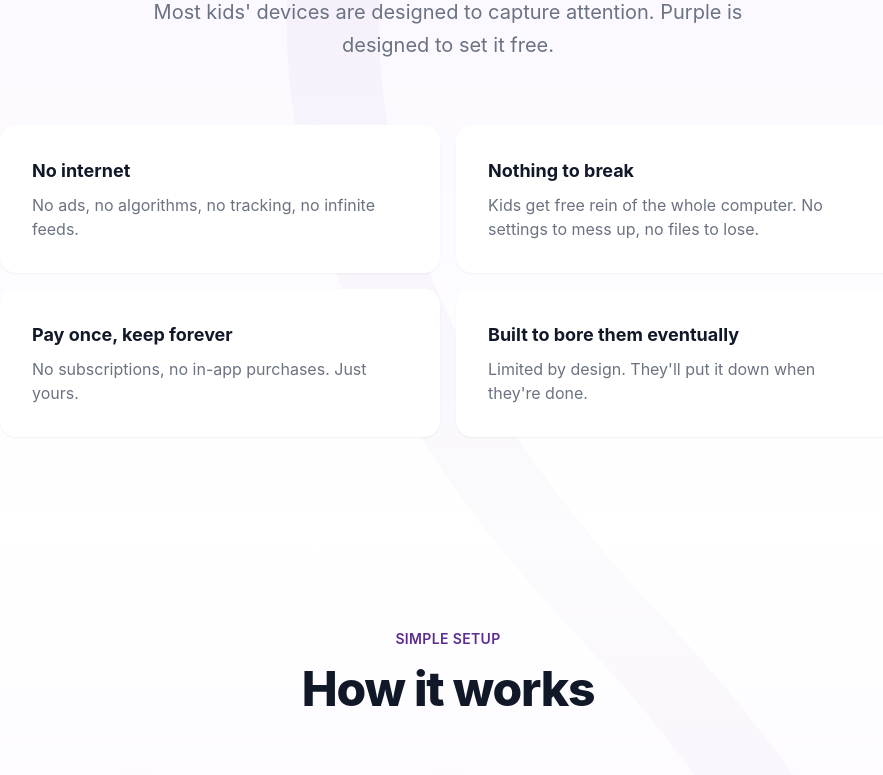
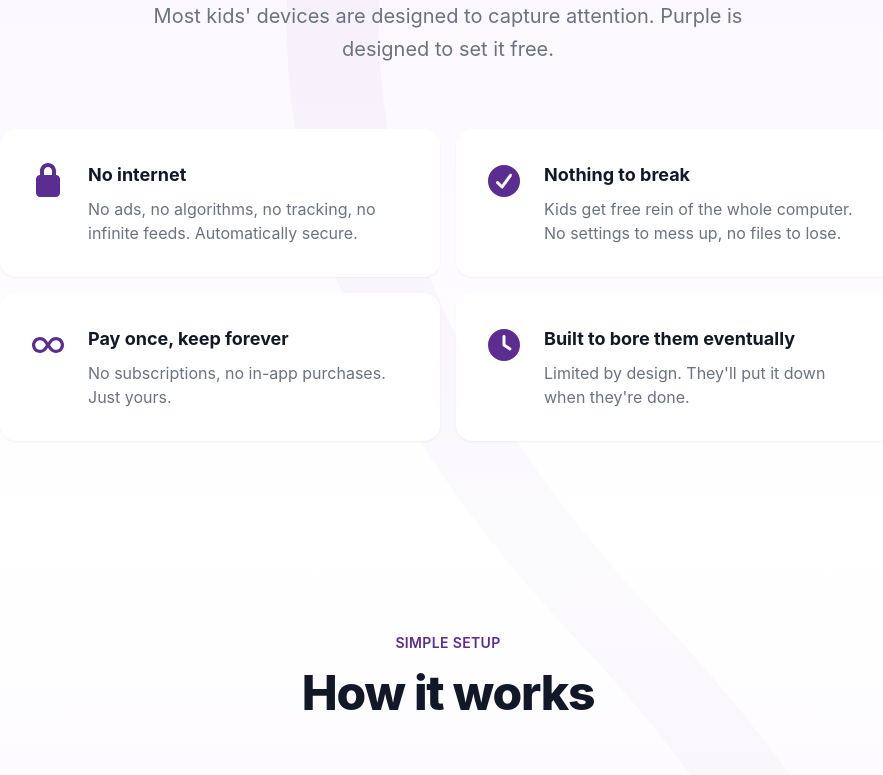
Before and after one commit to purplecomputerorg/landing, a Next.js app: page / in a window 1280 px wide. Shown: the part 1800-2575 px from the top of the page, without its empty margins (192-1075 px from the left). Built offline with nearby package versions, Linux system fonts and the light colour scheme.

Commit message:
Various copy/icon updates

```diff
--- a/package.json
+++ b/package.json
@@ -11,6 +11,9 @@
     "type-check": "tsc --noEmit"
   },
   "dependencies": {
+    "@fortawesome/fontawesome-svg-core": "^7.1.0",
+    "@fortawesome/free-solid-svg-icons": "^7.1.0",
+    "@fortawesome/react-fontawesome": "^3.1.1",
     "next": "^14.0.4",
     "react": "^18.2.0",
     "react-dom": "^18.2.0"
--- a/src/components/Features.tsx
+++ b/src/components/Features.tsx
@@ -1,3 +1,6 @@
+import { FontAwesomeIcon } from '@fortawesome/react-fontawesome';
+import { faCommentDots, faMusic, faFileLines } from '@fortawesome/free-solid-svg-icons';
+
 export default function Features() {
   return (
     <div className="relative z-20 max-w-5xl mx-auto">
@@ -14,11 +17,8 @@
               <span className="text-purple-primary/40 text-sm">Screenshot coming soon</span>
             </div>
             <div className="p-6">
-              <div className="flex items-center gap-2 mb-2">
-                {/* mdi-chat-question */}
-                <svg className="w-5 h-5 text-purple-primary" viewBox="0 0 24 24" fill="currentColor">
-                  <path d="M12,3C6.5,3 2,6.58 2,11C2,13.13 3.05,15.07 4.75,16.5C4.75,17.1 4.33,18.67 2,21C4.37,20.89 6.64,20 8.47,18.5C9.61,18.83 10.82,19 12,19C17.5,19 22,15.42 22,11C22,6.58 17.5,3 12,3M12.19,5.5C14.22,5.5 15.86,6.93 15.86,8.7C15.86,10.47 14.22,11.89 12.19,11.89H11.5V13.5H10.07V10.89L10.92,10.58C12.25,10.12 13.29,9.5 13.29,8.7C13.29,8 12.59,7.5 11.86,7.5C11.14,7.5 10.43,8 10.43,8.7H9C9,6.93 10.64,5.5 12.19,5.5M10.07,14.58H11.5V16H10.07V14.58Z" />
-                </svg>
+              <div className="flex items-center gap-4 mb-4">
+                <FontAwesomeIcon icon={faCommentDots} className="text-purple-primary" style={{ width: '1.75rem', height: '1.75rem' }} />
                 <h3 className="font-display font-bold text-xl text-gray-900">Ask</h3>
               </div>
               <p className="text-gray-500 leading-relaxed">
@@ -32,11 +32,8 @@
               <span className="text-purple-primary/40 text-sm">Screenshot coming soon</span>
             </div>
             <div className="p-6">
-              <div className="flex items-center gap-2 mb-2">
-                {/* fa-music */}
-                <svg className="w-5 h-5 text-purple-primary" viewBox="0 0 512 512" fill="currentColor">
-                  <path d="M499.1 6.3c8.1 6 12.9 15.6 12.9 25.7v72V368c0 44.2-43 80-96 80s-96-35.8-96-80s43-80 96-80c11.2 0 22 1.6 32 4.6V147L192 223.8V432c0 44.2-43 80-96 80s-96-35.8-96-80s43-80 96-80c11.2 0 22 1.6 32 4.6V200 128c0-14.1 9.3-26.6 22.8-30.7l320-96c9.7-2.9 20.2-1.1 28.3 5z"/>
-                </svg>
+              <div className="flex items-center gap-4 mb-4">
+                <FontAwesomeIcon icon={faMusic} className="text-purple-primary" style={{ width: '1.75rem', height: '1.75rem' }} />
                 <h3 className="font-display font-bold text-xl text-gray-900">Play</h3>
               </div>
               <p className="text-gray-500 leading-relaxed">
@@ -50,11 +47,8 @@
               <span className="text-purple-primary/40 text-sm">Screenshot coming soon</span>
             </div>
             <div className="p-6">
-              <div className="flex items-center gap-2 mb-2">
-                {/* mdi-file-document */}
-                <svg className="w-5 h-5 text-purple-primary" viewBox="0 0 24 24" fill="currentColor">
-                  <path d="M13,9H18.5L13,3.5V9M6,2H14L20,8V20A2,2 0 0,1 18,22H6C4.89,22 4,21.1 4,20V4C4,2.89 4.89,2 6,2M15,18V16H6V18H15M18,14V12H6V14H18Z" />
-                </svg>
+              <div className="flex items-center gap-4 mb-4">
+                <FontAwesomeIcon icon={faFileLines} className="text-purple-primary" style={{ width: '1.75rem', height: '1.75rem' }} />
                 <h3 className="font-display font-bold text-xl text-gray-900">Write</h3>
               </div>
               <p className="text-gray-500 leading-relaxed">
--- a/src/components/Hero.tsx
+++ b/src/components/Hero.tsx
@@ -18,8 +18,11 @@
             <span className="text-purple-primary">they can call their own</span>
           </h1>
 
-          <p className="text-xl sm:text-2xl text-gray-500 mb-12 leading-relaxed max-w-2xl mx-auto">
+          <p className="text-xl sm:text-2xl text-gray-500 mb-4 leading-relaxed max-w-2xl mx-auto">
             Transform your old laptop into a distraction-free space for kids to explore, create, and play.
+          </p>
+          <p className="text-purple-primary font-medium mb-12">
+            Designed for ages 3-8
           </p>
 
           <div className="flex flex-col items-center gap-3">
--- a/src/components/ProblemSolution.tsx
+++ b/src/components/ProblemSolution.tsx
@@ -1,3 +1,6 @@
+import { FontAwesomeIcon } from '@fortawesome/react-fontawesome';
+import { faLock, faCircleCheck, faInfinity, faClock } from '@fortawesome/free-solid-svg-icons';
+
 export default function ProblemSolution() {
   return (
     <div className="relative z-20 max-w-4xl mx-auto">
@@ -13,26 +16,46 @@
         </p>
 
         <div className="grid sm:grid-cols-2 gap-4">
-          <div className="bg-white p-8 rounded-2xl shadow-sm hover:shadow-md transition-shadow">
+          <div className="bg-white p-8 rounded-2xl shadow-sm hover:shadow-md transition-shadow ">
+            <div className="flex items-start gap-6">
+              <FontAwesomeIcon icon={faLock} className="text-purple-primary flex-shrink-0 mt-1" style={{ width: '2rem', height: '2rem' }} />
+              <div>
                 <h3 className="font-display font-bold text-gray-900 mb-2 text-lg">No internet</h3>
-            <p className="text-gray-500">No ads, no algorithms, no tracking, no infinite feeds.</p>
+                <p className="text-gray-500">No ads, no algorithms, no tracking, no infinite feeds. Automatically secure.</p>
+              </div>
+            </div>
           </div>
 
-          <div className="bg-white p-8 rounded-2xl shadow-sm hover:shadow-md transition-shadow">
+          <div className="bg-white p-8 rounded-2xl shadow-sm hover:shadow-md transition-shadow ">
+            <div className="flex items-start gap-6">
+              <FontAwesomeIcon icon={faCircleCheck} className="text-purple-primary flex-shrink-0 mt-1" style={{ width: '2rem', height: '2rem' }} />
+              <div>
                 <h3 className="font-display font-bold text-gray-900 mb-2 text-lg">Nothing to break</h3>
                 <p className="text-gray-500">Kids get free rein of the whole computer. No settings to mess up, no files to lose.</p>
               </div>
+            </div>
+          </div>
 
-          <div className="bg-white p-8 rounded-2xl shadow-sm hover:shadow-md transition-shadow">
+          <div className="bg-white p-8 rounded-2xl shadow-sm hover:shadow-md transition-shadow ">
+            <div className="flex items-start gap-6">
+              <FontAwesomeIcon icon={faInfinity} className="text-purple-primary flex-shrink-0 mt-1" style={{ width: '2rem', height: '2rem' }} />
+              <div>
                 <h3 className="font-display font-bold text-gray-900 mb-2 text-lg">Pay once, keep forever</h3>
                 <p className="text-gray-500">No subscriptions, no in-app purchases. Just yours.</p>
               </div>
+            </div>
+          </div>
 
-          <div className="bg-white p-8 rounded-2xl shadow-sm hover:shadow-md transition-shadow">
+          <div className="bg-white p-8 rounded-2xl shadow-sm hover:shadow-md transition-shadow ">
+            <div className="flex items-start gap-6">
+              <FontAwesomeIcon icon={faClock} className="text-purple-primary flex-shrink-0 mt-1" style={{ width: '2rem', height: '2rem' }} />
+              <div>
                 <h3 className="font-display font-bold text-gray-900 mb-2 text-lg">Built to bore them eventually</h3>
                 <p className="text-gray-500">Limited by design. They'll put it down when they're done.</p>
               </div>
             </div>
           </div>
+        </div>
+    </div>
   );
 }
--- a/src/pages/_app.tsx
+++ b/src/pages/_app.tsx
@@ -1,4 +1,8 @@
 import '@/styles/globals.css'
+import '@fortawesome/fontawesome-svg-core/styles.css'
+import { config } from '@fortawesome/fontawesome-svg-core'
+config.autoAddCss = false
+
 import type { AppProps } from 'next/app'
 import Head from 'next/head'
 
```
Also changed, not shown: 1 other file (tests, documents, lock files or other folders). Lines whose indentation alone changed are shown as unchanged.
